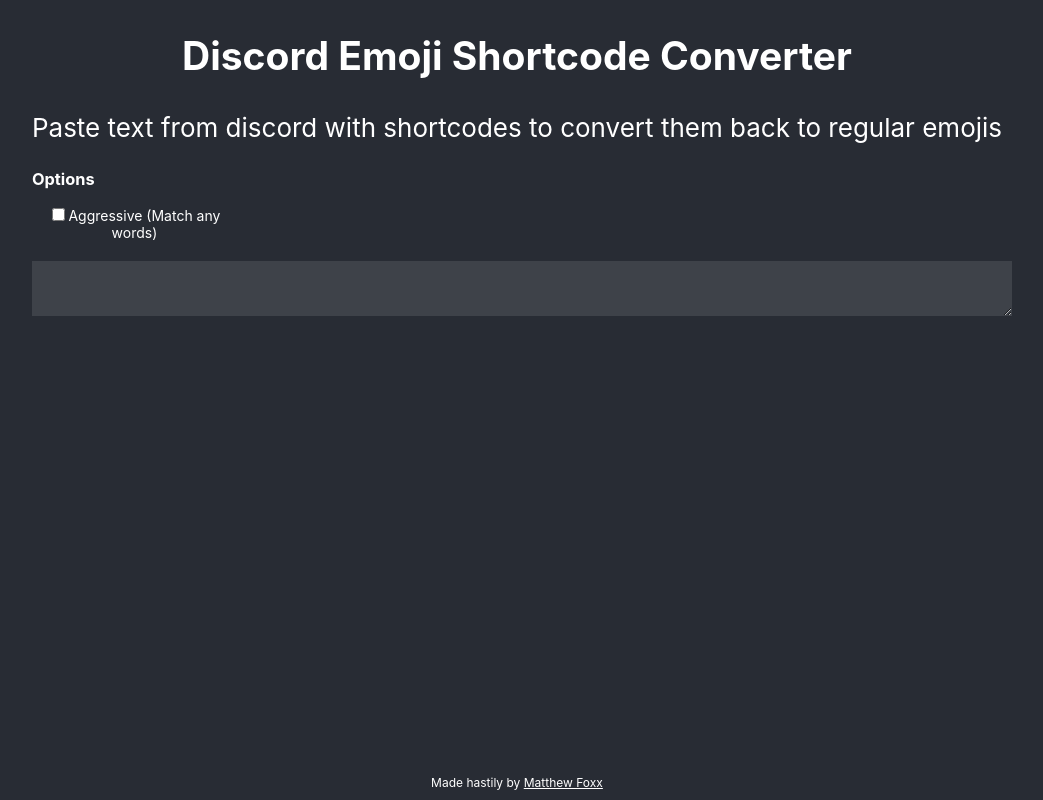
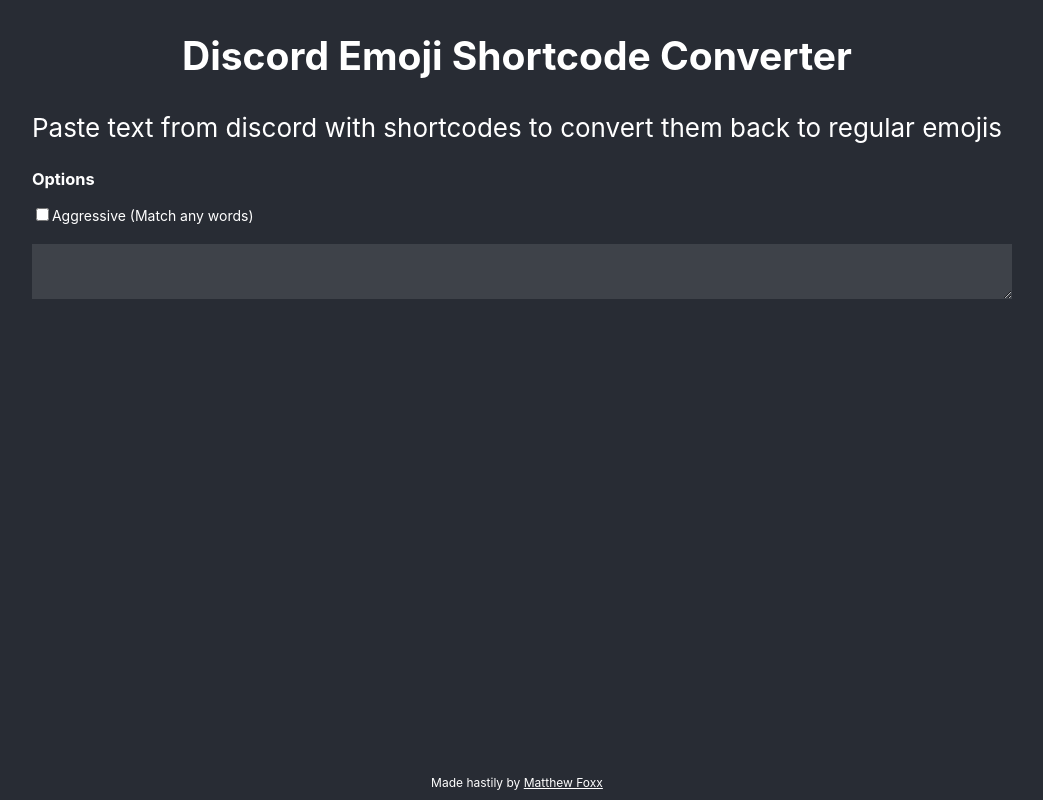
Before and after one commit to FoxxMD/emojify, a React app: page / in a window 1280 px wide. Shown: the whole page, without its empty margins (123-1166 px from the left). Built offline with nearby package versions, Linux system fonts and the light colour scheme.

Commit message:
Fix formatting for option checkbox label

```diff
--- a/src/App.css
+++ b/src/App.css
@@ -65,7 +65,7 @@
 }
 
 .checkbox {
-  max-width:205px;
+  text-align: left;
 }
 
 @keyframes App-logo-spin {
```
